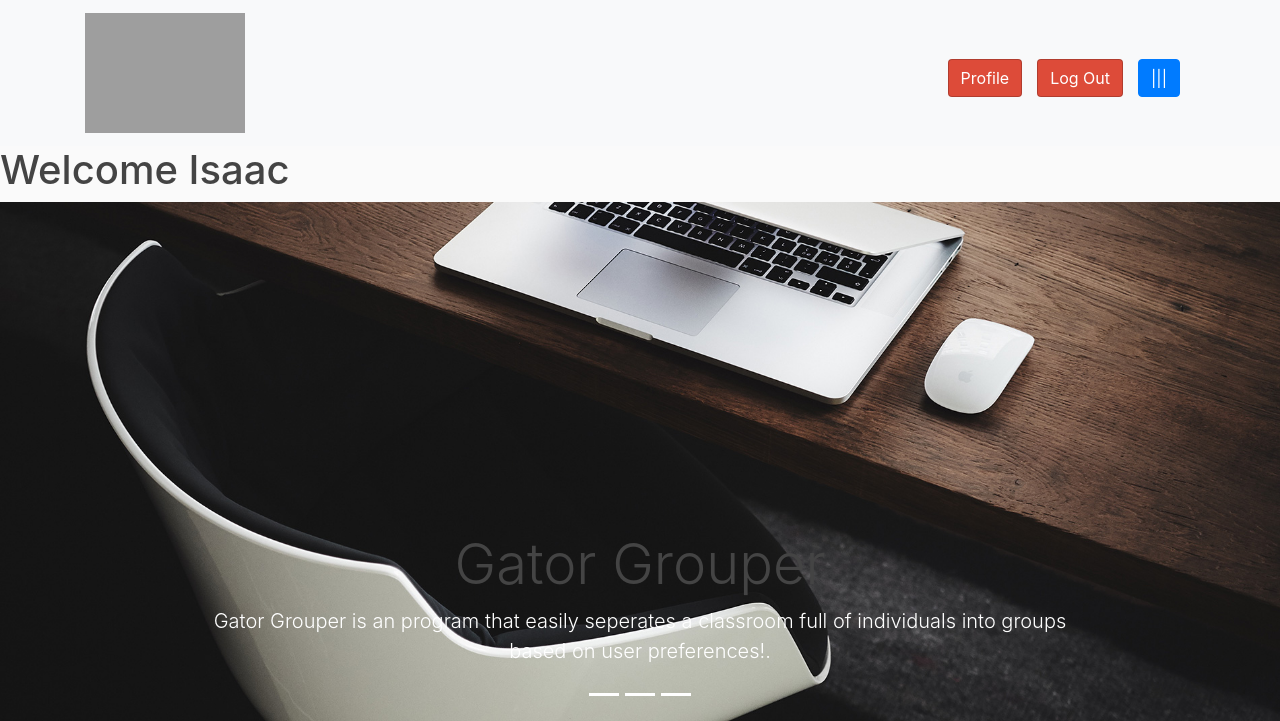
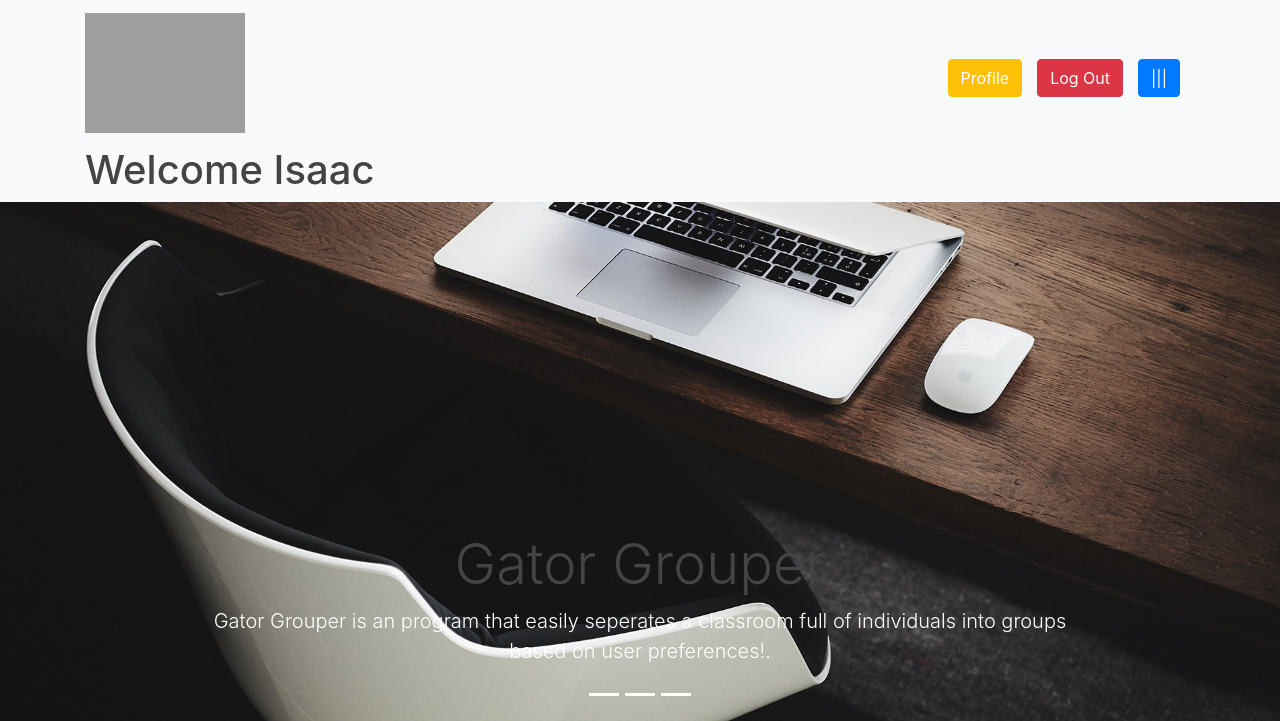
Before and after one commit to GatorIncubator/gatorgrouper, a Django app: page / in a window 1280 px wide. Shown: the top 721 px of the page. Run offline with Django 3.2, Linux system fonts and the light colour scheme; a user stored in the database is signed in; some libraries are stand-ins or nearby versions; grey boxes are pictures that could not be loaded.

Commit message:
move the welcome message toward the center, change button color

```diff
--- a/gatorgrouper/templates/gatorgrouper/base.html
+++ b/gatorgrouper/templates/gatorgrouper/base.html
@@ -41,10 +41,10 @@
       <ul class="nav ml-auto">
         {% if user.is_authenticated %}
             <li class="nav-item">
-                <a class="btn btn-md btn-google btn-space" href="{% url 'profile' %}">Profile</a>
+                <a class="btn btn-md btn-warning btn-space" href="{% url 'profile' %}" style="color: white">Profile</a>
             </li>
             <li class="nav-item">
-                <a class="btn btn-md btn-google btn-space" href="{% url 'logout' %}">Log Out</a>
+                <a class="btn btn-md btn-danger btn-space" href="{% url 'logout' %}">Log Out</a>
             </li>
             <li class="nav-item">
               <div class="dropdown">
--- a/gatorgrouper/templates/gatorgrouper/home.html
+++ b/gatorgrouper/templates/gatorgrouper/home.html
@@ -2,7 +2,7 @@
 {% load static %}
 {% block content %}
     {% if user.is_authenticated %}
-    <h1>Welcome {{user.first_name}}</h1>
+    <h1 class="container">Welcome {{user.first_name}}</h1>
     {% endif %}
     <div id="carouselExampleIndicators" class="carousel slide" data-ride="carousel">
     <ol class="carousel-indicators">
```
Also changed, not shown: db.sqlite3.
